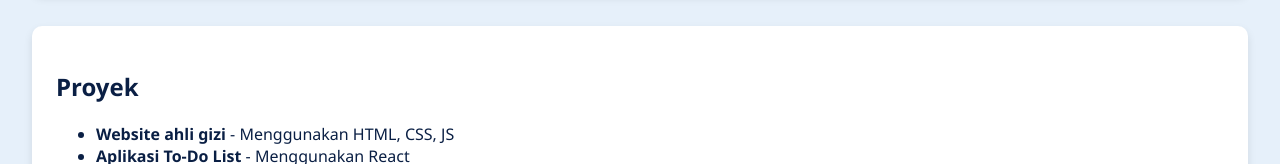
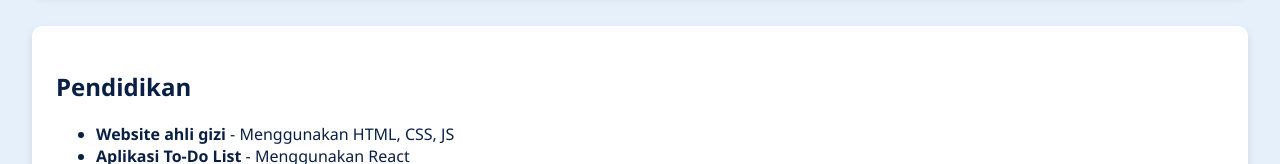
Before and after one commit to zenithfloww/zenithfloww.github.io, a plain HTML site: page index.html in a window 1280 px wide. Shown: the part 461-625 px from the top of the page. Drawn offline with Linux system fonts and the light colour scheme.

Commit message:
Update index.html

```diff
--- a/index.html
+++ b/index.html
@@ -67,7 +67,7 @@ Gubrak gubrak
       <p>Saya adalah seorang pelajar.</p>
     </section>
     <section id="pendidikan" class="card">
-      <h2>Proyek</h2>
+      <h2>Pendidikan</h2>
       <ul>
         <li><strong>Website ahli gizi</strong> - Menggunakan HTML, CSS, JS</li>
         <li><strong>Aplikasi To-Do List</strong> - Menggunakan React</li>
```
